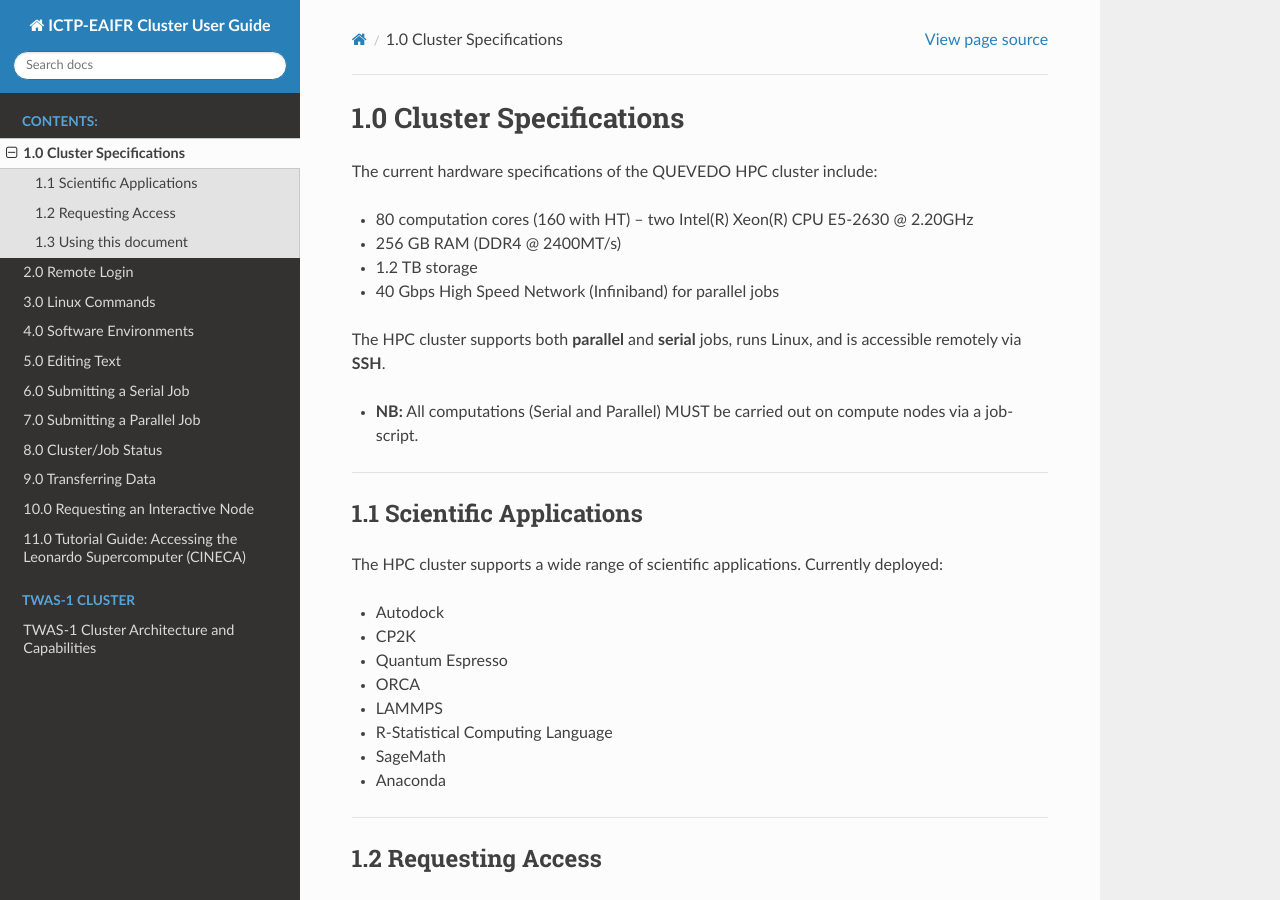
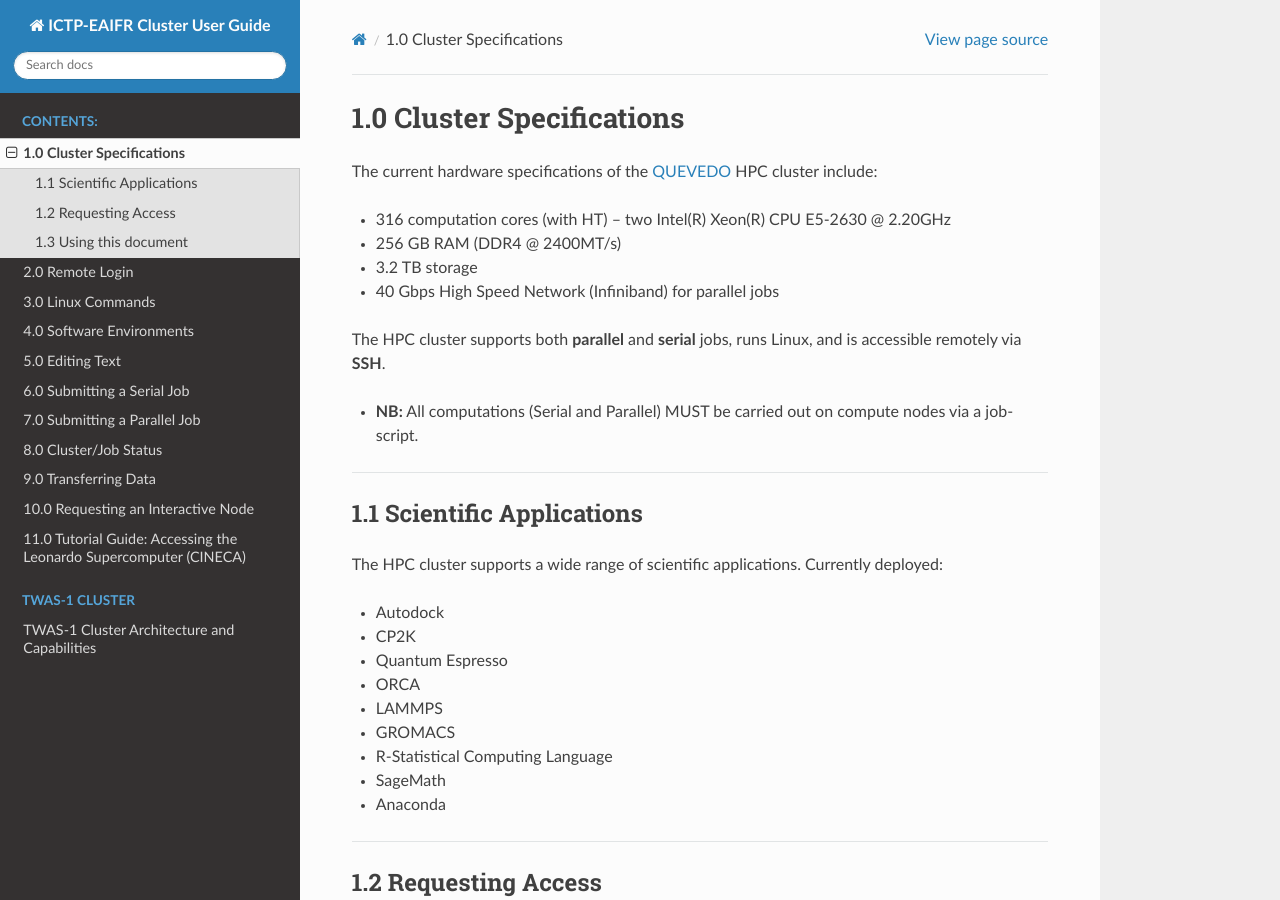
Before and after one commit to eaifrrw/sc-how-to, a Sphinx documentation site: the page built from docs/cluster_specifications.md, in a window 1280 px wide and 900 px high. Built offline with Sphinx 7.4.7 and the Read the Docs theme 3.1.0, drawn with Linux system fonts in a browser that asks for light colours.

Commit message:
updated QUEVEDO Ganglia page and Added GROMACS as one of the applications

```diff
--- a/docs/cluster_specifications.md
+++ b/docs/cluster_specifications.md
@@ -1,14 +1,16 @@
 # 1.0 Cluster Specifications
 
-The current hardware specifications of the QUEVEDO HPC cluster include:
+The current hardware specifications of the [QUEVEDO] HPC cluster include:
 
-- 80 computation cores (160 with HT) – two Intel(R) Xeon(R) CPU E5-2630 @ 2.20GHz
+- 316 computation cores (with HT) – two Intel(R) Xeon(R) CPU E5-2630 @ 2.20GHz
 - 256 GB RAM (DDR4 @ 2400MT/s)
-- 1.2 TB storage
+- 3.2 TB storage
 - 40 Gbps High Speed Network (Infiniband) for parallel jobs
 
 The HPC cluster supports both **parallel** and **serial** jobs, runs Linux, and is accessible remotely via **SSH**.
 - **NB:** All computations (Serial and Parallel) MUST be carried out on compute nodes via a job-script.
+
+[QUEVEDO]: https://hpc-eaifr.ictp.it/ganglia/?c=QUEVEDO&m=load_one&r=hour&s=by%20name&hc=4&mc=2
 ---
 
 ## 1.1 Scientific Applications
@@ -20,6 +22,7 @@ The HPC cluster supports a wide range of scientific applications. Currently depl
 - Quantum Espresso
 - ORCA
 - LAMMPS
+- GROMACS
 - R-Statistical Computing Language
 - SageMath
 - Anaconda
```
